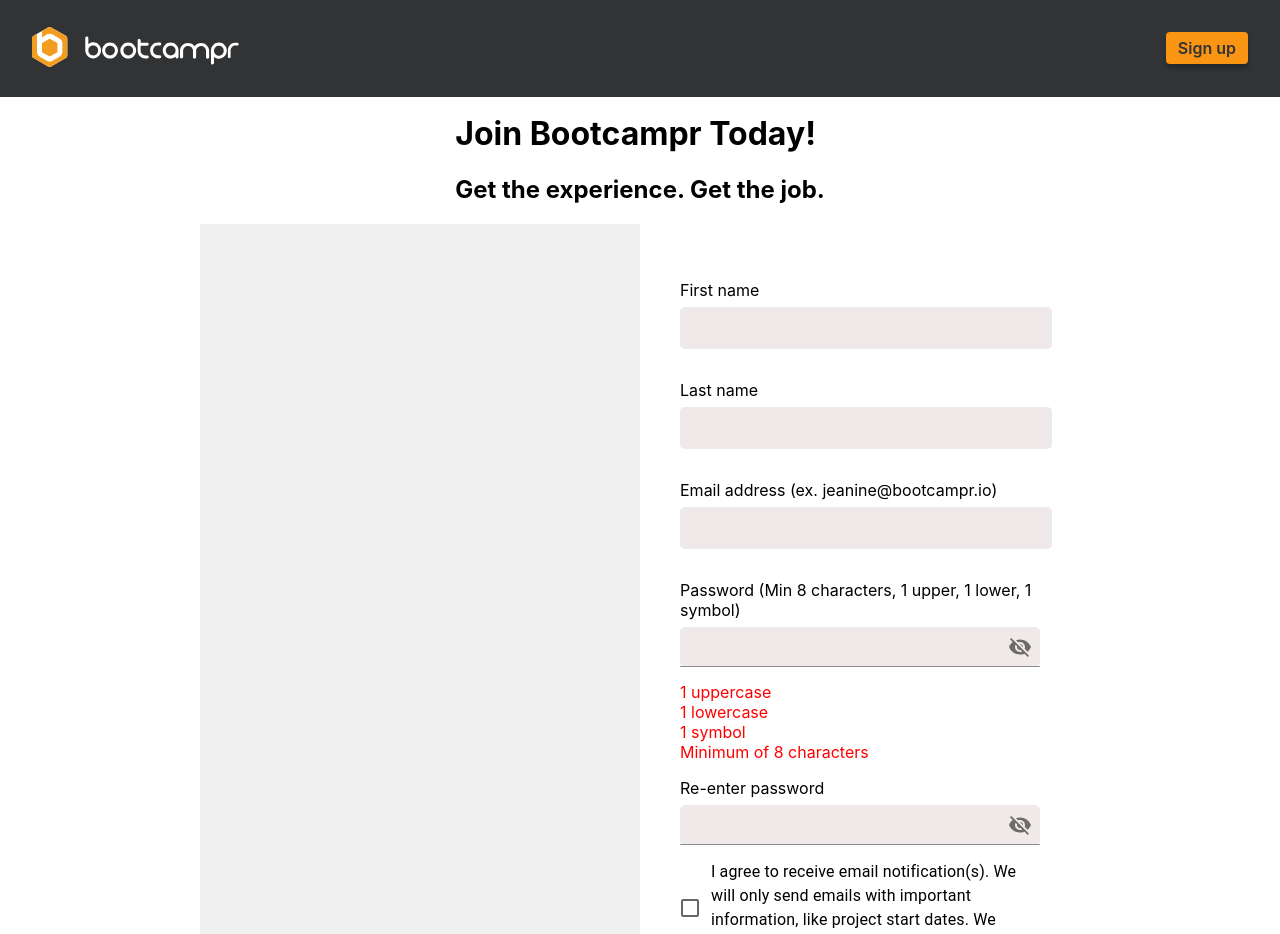
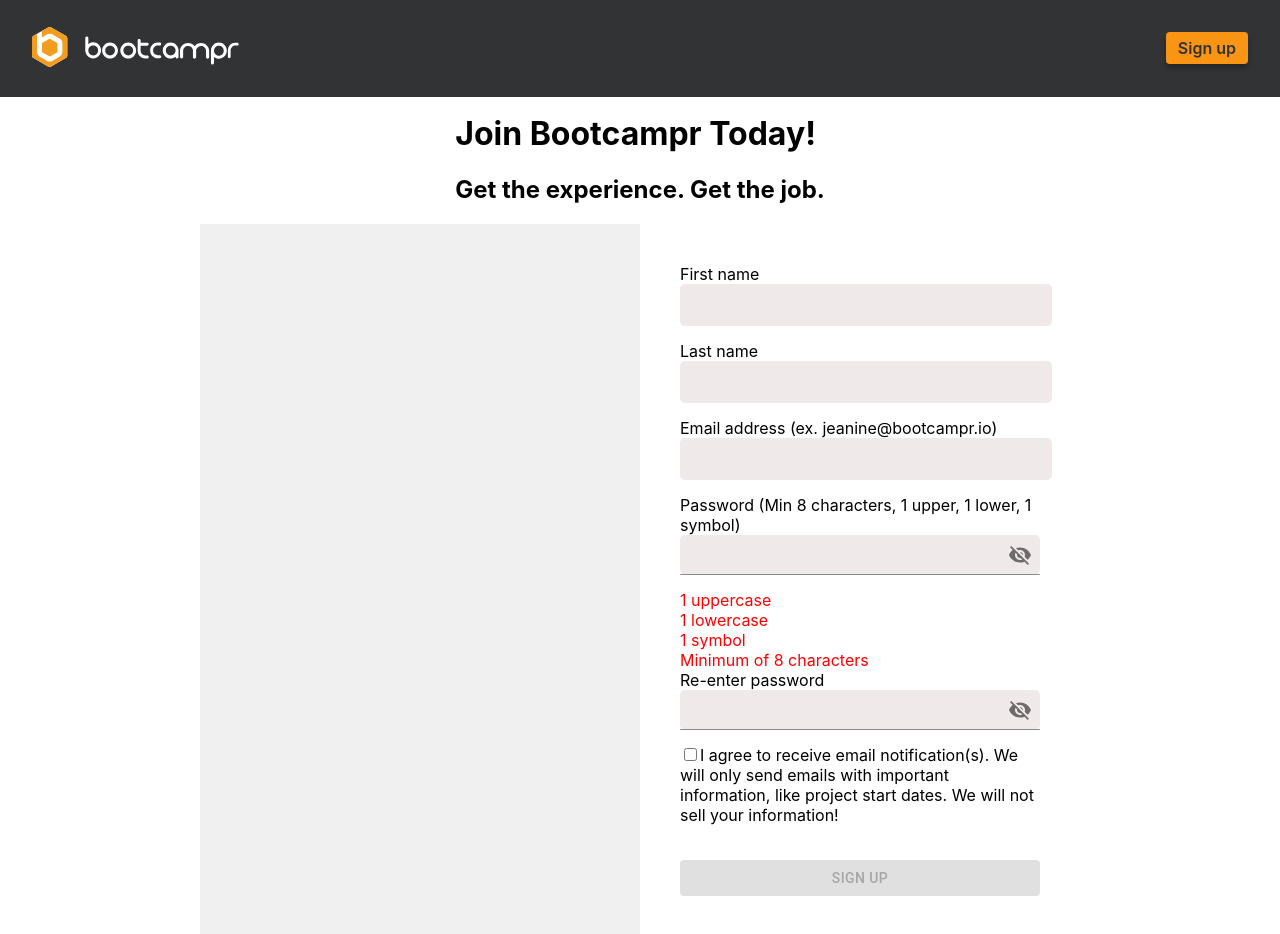
Before and after one commit to yeezick/bootcampr-assessment, a React (Create React App) app in the folder frontend/: page /sign-up in a window 1280 px wide. Shown: the top 934 px of the page. Built offline with nearby package versions, Linux system fonts and the light colour scheme.

Commit message:
fixed handleCLickShowPassword and added handleFormSubmit

```diff
--- a/frontend/src/screens/components/SignUpForm.scss
+++ b/frontend/src/components/SignUpForm/SignUpForm.scss
@@ -5,7 +5,7 @@
   padding-top: 35px;
 }
 
-p {
+label {
   padding-bottom: 5px;
 }
 
--- a/frontend/src/screens/components/SignUpForm.tsx
+++ b/frontend/src/components/SignUpForm/SignUpForm.tsx
@@ -1,32 +1,28 @@
-import React, { useEffect, useState } from 'react'
-// import { useNavigate } from 'react-router-dom'
-import Checkbox from '@mui/material/Checkbox';
-import FormControlLabel from '@mui/material/FormControlLabel';
+import React, { useState } from 'react'
+import { useNavigate } from 'react-router-dom'
 import VisibilityIcon from '@mui/icons-material/Visibility';
 import InputAdornment from '@mui/material/InputAdornment';
 import VisibilityOffIcon from '@mui/icons-material/VisibilityOff';
 import IconButton from '@mui/material/IconButton';
 import Input from '@mui/material/Input';
+import * as api from '../../utils/sampleController';
 import { Button } from '@mui/material';
 import './SignUpForm.scss'
-// import { toHaveFormValues } from '@testing-library/jest-dom/matchers';
 
 export const SignUpForm: React.FC = () => {
-    const [userFormData, setUserFormData] = useState({ firstName: '', lastName: '', email: '', password: '', retypePassword: '', showPassword: false, });
+    const [userFormData, setUserFormData] = useState({
+        firstName: '',
+        lastName: '',
+        email: '',
+        password: '',
+        retypePassword: '',
+        showPassword: false,
+    });
 
+    const [type, setType] = useState('password');
     const handleClickShowPassword = () => {
-        setUserFormData({
-            ...userFormData, showPassword: !userFormData.showPassword,
-        })
+        setType(type === 'password' ? 'text' : 'password');
     }
-
-    const handleMouseDownPassword = (e) => {
-        e.preventDefault();
-    };
-
-    useEffect(() => {
-        handlePasswordChange('password');
-    });
 
     const handlePasswordChange = (prop) => (e) => {
         checkPassword();
@@ -35,27 +31,29 @@ export const SignUpForm: React.FC = () => {
         })
     }
 
-    const handleFormSubmit = (e) => {
-        e.preventDefault();
-    };
-
     const handleInputChange = (e) => {
         setUserFormData({ ...userFormData, [e.target.name]: e.target.value });
     };
 
-    // const SignUpButton = (event) => {
-    //     const navigate = useNavigate()
-    //     const handleSignUpButton = () => {
-    //         navigate('/congrats')
-    //     }
-    // }
+    const navigate = useNavigate();
+    const handleFormSubmit = (e) => {
+        e.preventDefault();
+        try {
+            const { firstName, lastName, email, password } = userFormData;
+            const newUserData = { firstName, lastName, email, password };
+            const user = api.signUp(newUserData);
+            navigate('/congrats');
+        } catch (err) {
+            console.log(err)
+        }
+    };
 
 
     const checkPassword = () => {
         const lower = new RegExp('(?=.*[a-z])');
         const upper = new RegExp('(?=.*[A-Z])');
         const symbol = new RegExp('(?=.*[!@#\$%\^&\*])');
-        const length = new RegExp('(?=.{8,})')
+        const length = new RegExp('(?=.{8,})');
 
         const lengthValid = length.test(userFormData.password);
         const lowerValid = lower.test(userFormData.password);
@@ -77,45 +75,41 @@ export const SignUpForm: React.FC = () => {
                 {lengthValid ? ' Minimum of 8 characters' : 'Minimum of 8 characters'}
             </div>
         );
-    };
+    }
+
 
     return (
         <div className='signup-container'>
             <form className='column form' onSubmit={handleFormSubmit}>
-                <p>First name</p>
+                <label htmlFor="first-name">First name</label>
                 <input
                     className="input"
                     type="text"
                     name="firstName"
-                    placeholder=""
                     onChange={handleInputChange}
                     value={userFormData.firstName} />
 
-                <p>Last name</p>
+                <label htmlFor="last-name">Last name</label>
                 <input
                     className="input"
                     type="text"
                     name="lastName"
-
-                    placeholder=""
                     onChange={handleInputChange}
                     value={userFormData.lastName} />
 
-                <p>Email address (ex. jeanine@bootcampr.io)</p>
+                <label htmlFor="email">Email address (ex. jeanine@bootcampr.io)</label>
                 <input
                     className="input"
                     type="email"
                     name="email"
-                    placeholder=""
                     onChange={handleInputChange}
                     value={userFormData.email} />
 
-                <p>Password (Min 8 characters, 1 upper, 1 lower, 1 symbol)</p>
+                <label htmlFor="password">Password (Min 8 characters, 1 upper, 1 lower, 1 symbol)</label>
                 <Input
                     className="input"
                     name="password"
-                    type={userFormData.showPassword ? "text" : "password"}
-                    placeholder=""
+                    type={type}
                     onChange={handlePasswordChange("password")}
                     value={userFormData.password}
                     endAdornment={
@@ -123,9 +117,6 @@ export const SignUpForm: React.FC = () => {
                             <IconButton
                                 onClick={
                                     handleClickShowPassword
-                                }
-                                onMouseDown={
-                                    handleMouseDownPassword
                                 }
                             >
                                 {userFormData.showPassword ? (
@@ -139,7 +130,7 @@ export const SignUpForm: React.FC = () => {
                 />
                 {checkPassword()}
 
-                <p>Re-enter password</p>
+                <label htmlFor="confirm">Re-enter password</label>
                 <Input
                     className="input"
                     name="retypePassword"
@@ -153,9 +144,6 @@ export const SignUpForm: React.FC = () => {
                                 onClick={
                                     handleClickShowPassword
                                 }
-                                onMouseDown={
-                                    handleMouseDownPassword
-                                }
                             >
                                 {userFormData.showPassword ? (
                                     <VisibilityIcon />
@@ -166,8 +154,10 @@ export const SignUpForm: React.FC = () => {
                         </InputAdornment>
                     }
                 />
-
-                <FormControlLabel control={<Checkbox />} label="I agree to receive email notification(s). We will only send emails with important information, like project start dates. We will not sell your information!" />
+                <div>
+                    <input type="checkbox" name="agree-check" id="agree-check" />
+                    <label>I agree to receive email notification(s). We will only send emails with important information, like project start dates. We will not sell your information!</label>
+                </div>
                 <div className='button-container'>
                     <Button fullWidth disabled={!(userFormData.firstName && userFormData.lastName && userFormData.email && userFormData.password && userFormData.retypePassword)} type="submit"
                         variant='contained'>
@@ -177,4 +167,5 @@ export const SignUpForm: React.FC = () => {
             </form>
         </div >
     )
+
 }
--- a/frontend/src/screens/SignUp/SignUp.tsx
+++ b/frontend/src/screens/SignUp/SignUp.tsx
@@ -1,6 +1,6 @@
 import React from 'react'
 import './SignUp.scss'
-import { SignUpForm } from '../components/SignUpForm'
+import { SignUpForm } from '../../components/SignUpForm/SignUpForm'
 
 export const SignUp: React.FC = () => {
 
--- a/frontend/src/utils/sampleController.ts
+++ b/frontend/src/utils/sampleController.ts
@@ -9,3 +9,13 @@ export const sayHello = async () => {
     return false
   }
 }
+
+export const signUp = async (newUserData) => {
+  try {
+    const res = await api.post('sign-up', newUserData);
+    return res.data
+  } catch (error) {
+    console.error(error)
+    return false;
+  }
+}
```
